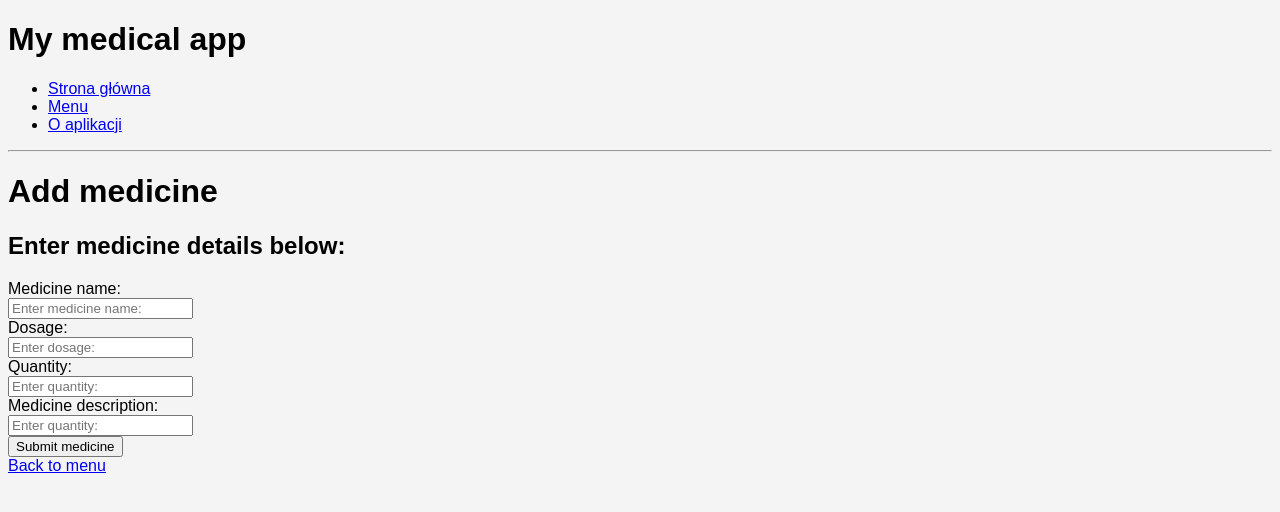
After one commit to renioko/MyMedTracker, a Flask app: page /medicine/add_medicine in a window 1280 px wide. The commit adds this page. Shown: the top 512 px of the page. Run offline with Flask 3, Linux system fonts and the light colour scheme.

Commit message:
feat: added route/medicine and function add_medicine

```diff
--- /dev/null
+++ b/postgresql_app/UI/templates/add_medicine_form.html
@@ -0,0 +1,26 @@
+{% extends 'base.html' %}
+
+{% block title %} Add medicine form: {% endblock %}
+
+{% block content %}
+<h1>Add medicine</h1>
+<h2>Enter medicine details below:</h2>
+<form method="POST" action="{{ url_for('medicine.add_medicine') }}">
+    <label for="med_name">Medicine name:</label><br>
+    <input type="text" name="med_name" placeholder="Enter medicine name:" required><br>
+
+    <label for="dosage">Dosage:</label><br>
+    <input type="text" name="dosage" placeholder="Enter dosage:" required><br>
+
+    <label for="quantity">Quantity:</label><br>
+    <input type="number" name="quantity" placeholder="Enter quantity:"><br>
+
+    <label for="description">Medicine description:</label><br>
+    <input type="text" name="quantity" placeholder="Enter quantity:"><br>
+
+    <input type="submit" value="Submit medicine"><br>
+
+</form>
+<a href="{{url_for('menu')}}">Back to menu</a>
+
+{% endblock %}
--- a/postgresql_app/UI/templates/medicine_menu.html
+++ b/postgresql_app/UI/templates/medicine_menu.html
@@ -5,7 +5,7 @@
 {% block content %}
 <h2>Functions for medicines:</h2>
 <ul>
-    <li><a href="#">Add medicine</a></li>
+    <li><a href="{{url_for('medicine.add_medicine')}}">Add medicine</a></li>
     <li><a href="#">Delete medicine</a></li>
     <li><a href="#">Update medicine</a></li>
     <li><a href="#">View medicine</a></li>
--- a/postgresql_app/app.py
+++ b/postgresql_app/app.py
@@ -1,11 +1,16 @@
 from flask import  Blueprint, Flask, render_template, request
 from routes.patient_routes import patient_bp
+from routes.medicine_routes import medicine_bp
+from routes.prescription_routes import prescription_bp
 
 import os
 
 app = Flask(__name__, template_folder='UI/templates', static_folder='UI/static') # tworze instancje aplikacji,  tworzymy aplikację. __name__ mówi Flaskowi, gdzie szuka plików.
 
 app.register_blueprint(patient_bp)
+app.register_blueprint(medicine_bp)
+app.register_blueprint(prescription_bp)
+
 # dekorator mówi, że ta funkcja obsługuje adres główny (/).
 @app.route("/") # tworzę ścieżkę - "jesli wchodzisz na adres...wywołaj funkcję ..."
 def home():
@@ -22,6 +27,19 @@ def menu():
 @app.route("/result")
 def result():
     return render_template("result.html")
+
+# @app.route("/medicine")
+# def medicine():
+#     return render_template("medicine_menu.html")
+
+# @app.route("/prescription")
+# def prescription():
+#     return render_template("prescription_menu.html")
+
+if __name__ == "__main__":
+    app.run(debug=True) # tryb deweloperski: automatyczny reload + błędy pokazują się na stronie.
+
+
 
 # @app.route("/patient")
 # def patient():
@@ -110,18 +128,3 @@ def result():
 #         else:
 #             return "Patient not found."
 #     return render_template("get_user_id_form.html") # zmienic forme by pacjent mógł podac tez pat_id
-
-
-
-@app.route("/medicine")
-def medicine():
-    return render_template("medicine_menu.html")
-
-@app.route("/prescription")
-def prescription():
-    return render_template("prescription_menu.html")
-
-
-
-if __name__ == "__main__":
-    app.run(debug=True) # tryb deweloperski: automatyczny reload + błędy pokazują się na stronie.
--- a/postgresql_app/routes/medicine_routes.py
+++ b/postgresql_app/routes/medicine_routes.py
@@ -6,10 +6,20 @@ from models.models import Medicine
 
 medicine_bp = Blueprint('medicine', __name__, url_prefix='/medicine')
 
-medicine_bp.route("/medicine")
+@medicine_bp.route("/")
 def medicine():
-    render_template("medicine_menu.html")
+    return render_template("medicine_menu.html")
 
-medicine_bp.route("/medicine/add_medicine", methods=["GET", "POST"])
+@medicine_bp.route("/add_medicine", methods=["GET", "POST"])
 def add_medicine():
-    render_template("add_medicine_form.html")
+    if request.method == "POST":
+        med_name = request.form.get("med_name")
+        dosage = request.form.get("dosage")
+        quantity = request.form.get("quantity")
+        description = request.form.get("description")
+        medicine_db = MedicineDB()
+        result = medicine_db.add_medicine_to_database(med_name, dosage, quantity, description)
+        return render_template("result.html", title="Adding medicine", result=result)
+    return render_template("add_medicine_form.html")
+
+# @medicine_bp.route("")
--- a/postgresql_app/routes/patient_routes.py
+++ b/postgresql_app/routes/patient_routes.py
@@ -10,7 +10,7 @@ patient_bp = Blueprint('patient', __name__, url_prefix='/patient')
 # def result():
 #     return render_template("result.html")
 
-@patient_bp.route("/patient")
+@patient_bp.route("/")
 def patient():
     return render_template("patient_menu.html")
 
```
Also changed, not shown: postgresql_app/models/models.py (+14 -9 lines), postgresql_app/repos/medicine_repo.py (+42 -4 lines), postgresql_app/routes/prescription_routes.py (+12 -0 lines).
